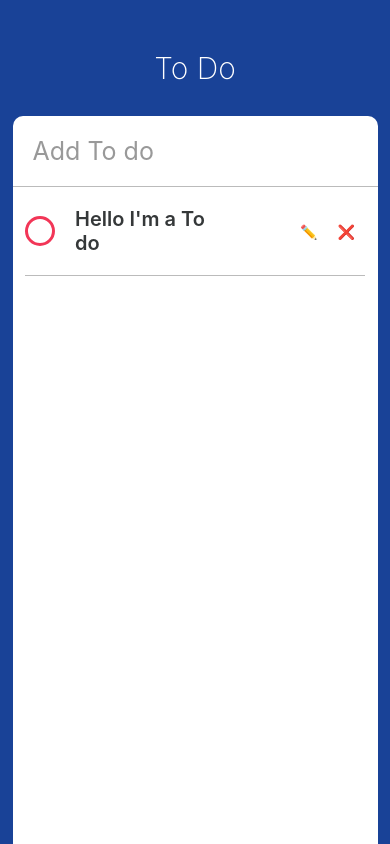
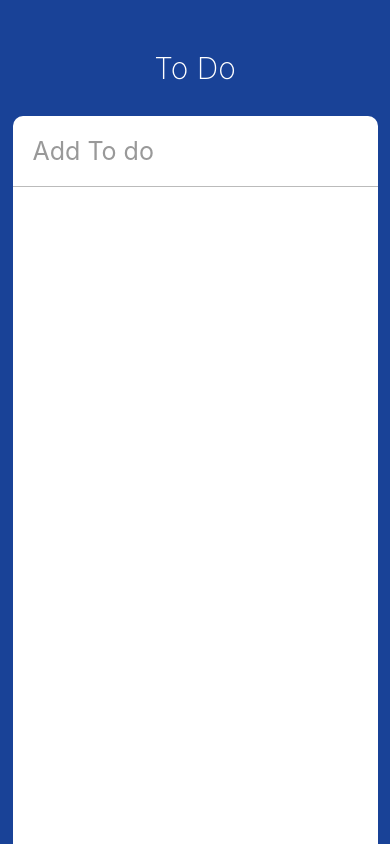
Before and after one commit to changyu2/Todo-App, a React Native app: screen / in a window 390 px wide. Built offline with nearby package versions, Linux system fonts and the light colour scheme.

Commit message:
Saving To Dos #2

```diff
--- a/App.js
+++ b/App.js
@@ -18,7 +18,8 @@
 export default class App extends Component {
   state = {
     newToDo: "",
-    loadedToDos: false
+    loadedToDos: false,
+    toDos: {}
   };
 
   componentDidMount = () => {
@@ -26,7 +27,8 @@
   };
 
   render() {
-    const { newToDo, loadedToDos } = this.state;
+    const { newToDo, loadedToDos, toDos } = this.state;
+    console.log(toDos);
     if (!loadedToDos) {
       return <AppLoading />;
     }
@@ -47,7 +49,9 @@
             underlineColorAndroid={"transparent"}
           />
           <ScrollView contentContainerStyle={styles.toDos}>
-            <ToDo text={"Hello I'm a To do"} />
+            {Object.values(toDos).map(toDo => (
+              <ToDo key={toDo.id} {...toDo} deleteToDo={this._deleteToDo} />
+            ))}
           </ScrollView>
         </View>
       </View>
@@ -88,6 +92,17 @@
         return { ...newState };
       });
     }
+  };
+  _deleteToDo = id => {
+    this.setState(prevState => {
+      const toDos = prevState.toDos;
+      delete toDos[id];
+      const newState = {
+        ...prevState,
+        ...toDos
+      };
+      return { ...newState };
+    });
   };
 }
 
--- a/ToDo.js
+++ b/ToDo.js
@@ -7,19 +7,28 @@
   Dimensions,
   TextInput
 } from "react-native";
+import PropTypes from "prop-types";
 
 const { width, height } = Dimensions.get("window");
 
 export default class ToDo extends Component {
-  state = {
-    isEditing: false,
-    isCompleted: false,
-    toDoValue: ""
+  constructor(props) {
+    super(props);
+    this.state = {
+      isEditing: false,
+      toDoValue: props.text
+    };
+  }
+  static propTypes = {
+    text: PropTypes.string.isRequired,
+    isCompleted: PropTypes.bool.isRequired,
+    deleteToDo: PropTypes.func.isRequired,
+    id: PropTypes.string.isRequired
   };
 
   render() {
     const { isCompleted, isEditing, toDoValue } = this.state;
-    const { text } = this.props;
+    const { text, id, deleteToDo } = this.props;
     return (
       <View style={styles.container}>
         <View style={styles.column}>
@@ -70,7 +79,7 @@
                 <Text style={styles.actionText}>✏️</Text>
               </View>
             </TouchableOpacity>
-            <TouchableOpacity>
+            <TouchableOpacity onPressOut={() => deleteToDo(id)}>
               <View style={styles.actionContainer}>
                 <Text style={styles.actionText}>❌</Text>
               </View>
@@ -89,11 +98,7 @@
     });
   };
   _startEditing = () => {
-    const { text } = this.props;
-    this.setState({
-      isEditing: true,
-      toDoValue: text
-    });
+    this.setState({ isEditing: true });
   };
   _finishEditing = () => {
     this.setState({
@@ -144,8 +149,7 @@
   column: {
     flexDirection: "row",
     alignItems: "center",
-    width: width / 2,
-    justifyContent: "space-between"
+    width: width / 2
   },
   actions: {
     flexDirection: "row"
--- a/package.json
+++ b/package.json
@@ -3,6 +3,7 @@
   "private": true,
   "dependencies": {
     "expo": "^28.0.0",
+    "prop-types": "^15.6.2",
     "react": "16.3.1",
     "react-native": "https://github.com/expo/react-native/archive/sdk-28.0.0.tar.gz",
     "uuid": "^3.2.1"
```
